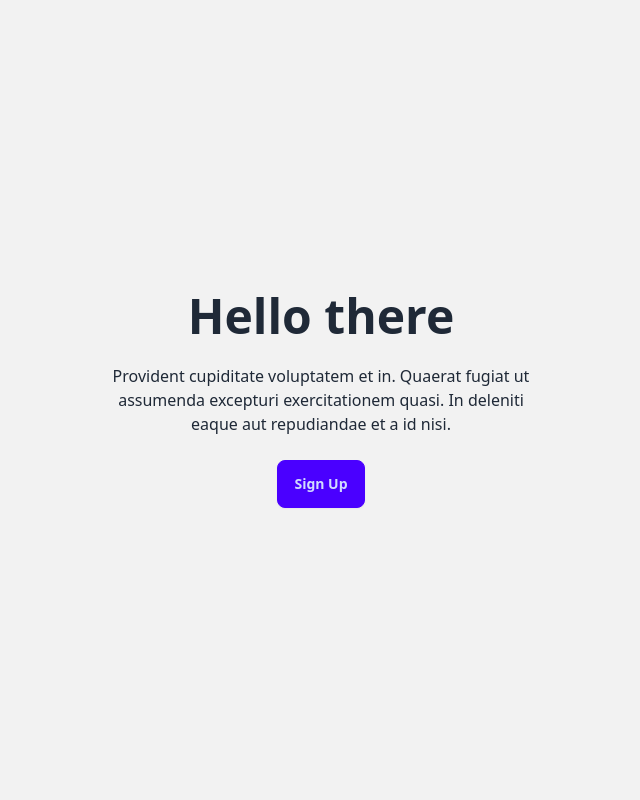
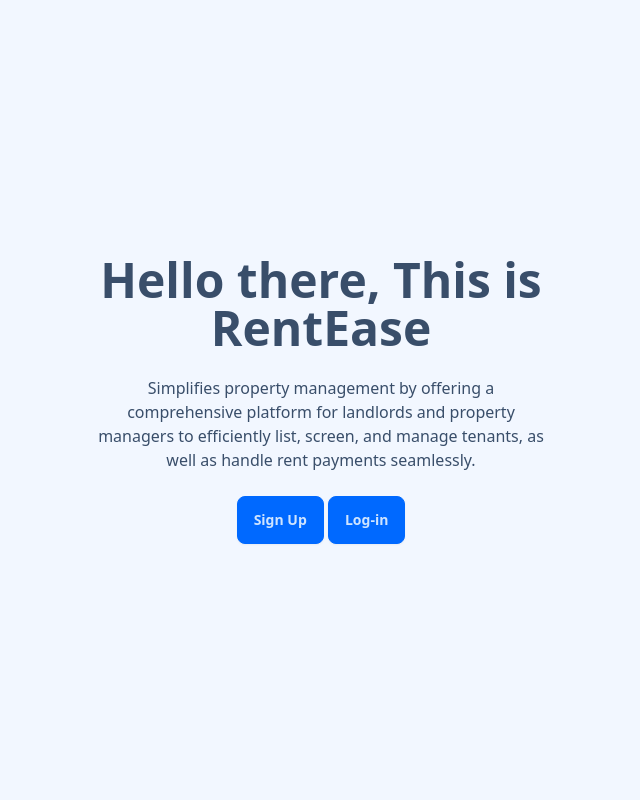
Before and after one commit to Achinthya18/RentEase, a Flask app: page / in a window 1280 px wide. Shown: the whole page, without its empty margins (319-959 px from the left). Run offline with Flask 3, Linux system fonts and the light colour scheme; some libraries are stand-ins or nearby versions.

Commit message:
done with login and signup page

```diff
--- a/Website/templates/base.html
+++ b/Website/templates/base.html
@@ -1,5 +1,5 @@
 <!DOCTYPE html>
-<html lang="en">
+<html lang="en"data-theme="winter">
 
 <head>
     <meta charset="UTF-8">
@@ -13,11 +13,11 @@
     <div class="hero min-h-screen bg-base-200">
         <div class="hero-content text-center">
             <div class="max-w-md">
-                <h1 class="text-5xl font-bold">Hello there</h1>
-                <p class="py-6">Provident cupiditate voluptatem et in. Quaerat fugiat ut assumenda excepturi
-                    exercitationem quasi. In deleniti eaque aut repudiandae et a id nisi.</p>
+                <h1 class="text-5xl font-bold">Hello there, This is RentEase</h1>
+                <p class="py-6">Simplifies property management by offering a comprehensive platform for landlords and property managers to efficiently list, screen, and manage tenants, as well as handle rent payments seamlessly.</p>
                 <!-- <button class="btn btn-primary">signup</button> -->
                 <a class="btn btn-primary" id="signup" href="/signup">Sign Up</a>
+                <a class="btn btn-primary" id="login" href="/login">Log-in</a>
             </div>
         </div>
     </div>
--- a/Website/templates/signup.html
+++ b/Website/templates/signup.html
@@ -12,7 +12,7 @@
 <body>
     <div class="navbar bg-base-300">
         <img src="https://cdn.hugeicons.com/icons/home-03-stroke-rounded.svg" alt="home-03" width="24" height="24" />
-        <a class="btn btn-ghost text-xl">Rentease</a>
+        <a class="btn btn-ghost text-xl" href="/base">Rentease</a>
     </div>
     <div class="hero min-h-screen bg-base-200">
         <div class="hero-content flex-col lg:flex-row-reverse">
```
Also changed, not shown: Website/auth.py (+6 -1 lines), Website/templates/home.html (deleted, +0 -50 lines), Website/templates/login.html (+50 -0 lines).
